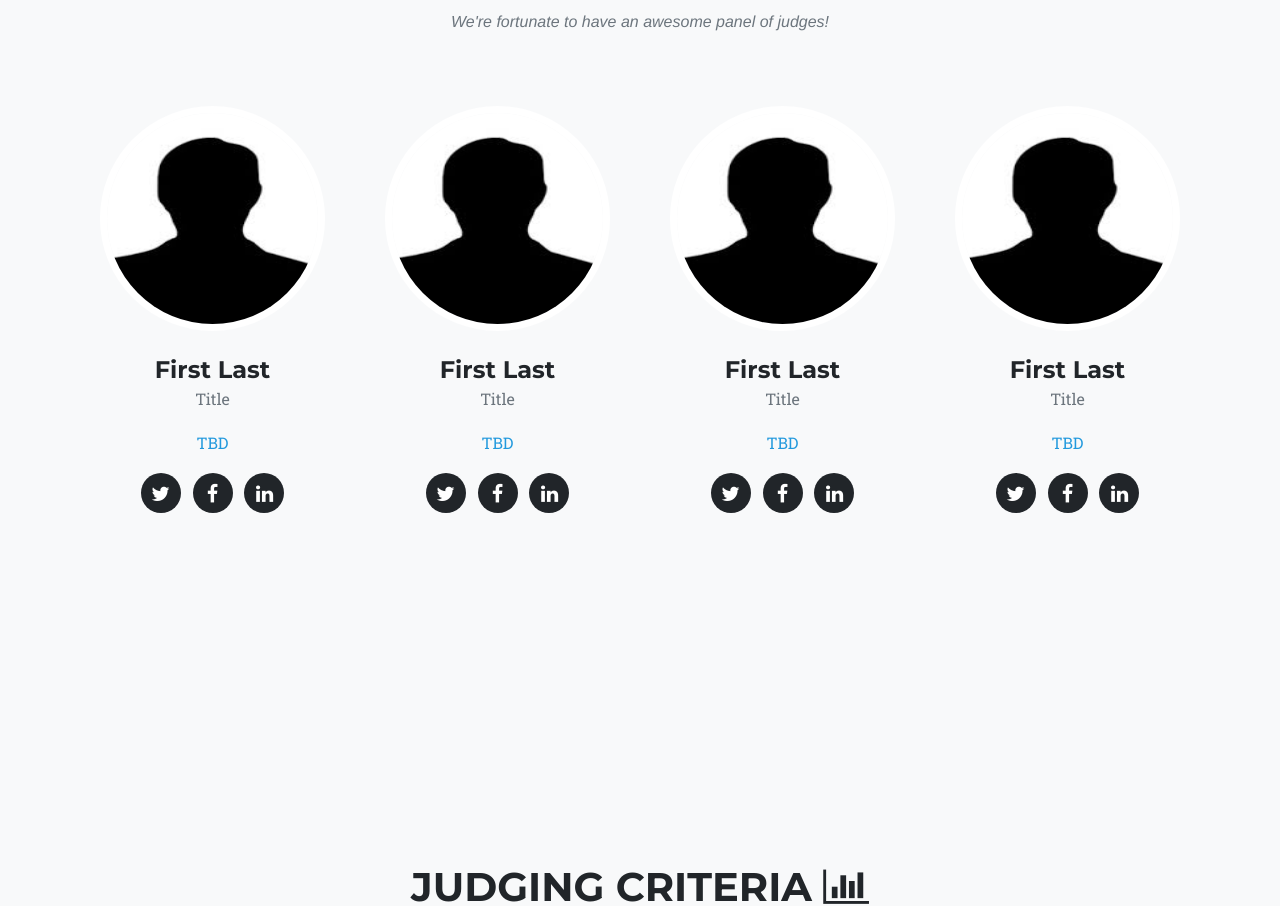
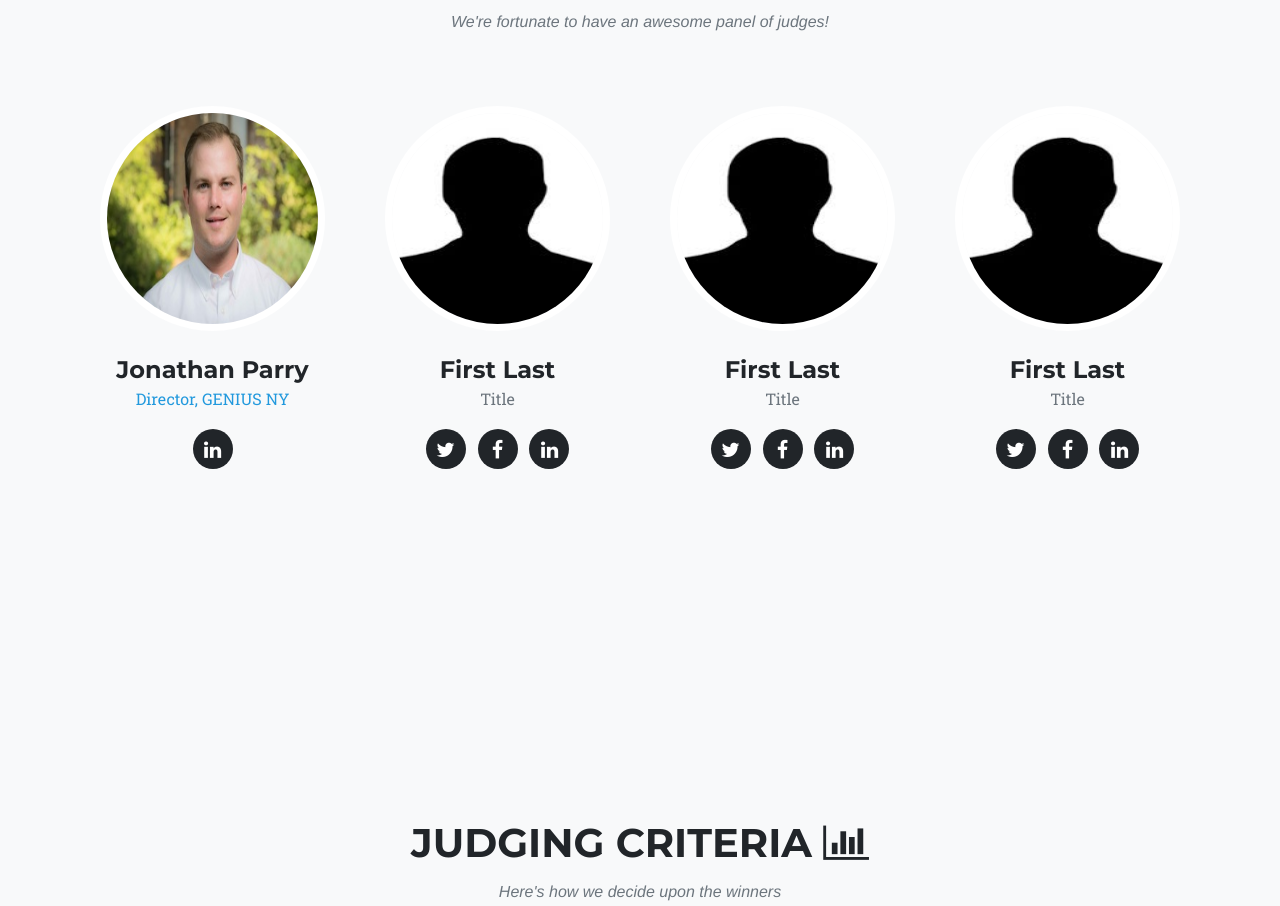
Before and after one commit to hackupstate/hackupstate-website-archived-1-30-2019, a website: page xi/index.html in a window 1280 px wide. Shown: the part 3155-4061 px from the top of the page. Drawn offline with Linux system fonts and the light colour scheme; a web font is replaced by a local one.

Commit message:
add jon as judge

```diff
--- a/xi/index.html
+++ b/xi/index.html
@@ -79,7 +79,7 @@
         <div class="intro-lead-in">April 14 and 15th, 2018</div>
         <div class="intro-lead-in"><a href="https://www.google.com/maps/dir/''/the+technology+garden/data=!4m5!4m4!1m0!1m2!1m1!1s0x89d9f3be64671fcb:0xd90a35d916f066ff?sa=X&ved=0ahUKEwjp9r3xg_bYAhVL0YMKHXN0B10Q9RcIlwEwEA" target="_blank">The Technology Garden, Syracuse NY</a></div>
         <a class="btn btn-primary btn-xl text-uppercase js-scroll-trigger m-3" href="https://docs.google.com/forms/d/e/1FAIpQLSdqvgAM1M0LA_rorcHEeGRW9ptg88Lhjx-sDSzzhTjJDELJ6w/viewform?usp=send_form" target="_blank">Sign Up</a>
-        <a class="btn btn-primary btn-xl text-uppercase js-scroll-trigger m-3" href="#">Sponsor</a>
+        <a class="btn btn-primary btn-xl text-uppercase js-scroll-trigger m-3" href="../become-a-sponsor.html">Sponsor</a>
         <a class="btn btn-primary btn-xl text-uppercase js-scroll-trigger m-3" href="http://hackathonmatch.com/hackathons/hackupstate-xi" target="_blank">Find a team</a>
         <a class="btn btn-primary btn-xl text-uppercase js-scroll-trigger m-3" href="#" target="_blank">Projects</a>
       </div>
@@ -245,12 +245,28 @@
       <div class="row">
         <div class="col-sm-3">
           <div class="team-member">
+            <img class="mx-auto rounded-circle" src="../xi/judges/jonparry.jpg" alt="">
+            <h4>Jonathan Parry</h4>
+            <p class="text-muted"><a href="http://www.geniusny.com/" target="_blank">Director, GENIUS NY</a></p>
+            <ul class="list-inline social-buttons">
+              <!-- <li class="list-inline-item">
+                <a href="#">
+                  <i class="fa fa-twitter"></i>
+                </a>
+              </li> -->
+              <li class="list-inline-item">
+                <a href="https://www.linkedin.com/in/parry85/">
+                  <i class="fa fa-linkedin"></i>
+                </a>
+              </li>
+            </ul>
+          </div>
+        </div>
+        <div class="col-sm-3">
+          <div class="team-member">
             <img class="mx-auto rounded-circle" src="../img/xi/judges/placeholder-person.jpeg" alt="">
             <h4>First Last</h4>
             <p class="text-muted">Title</p>
-            <p class="text-muted">
-              <a href="" target="_blank">TBD</a>
-            </p>
             <ul class="list-inline social-buttons">
               <li class="list-inline-item">
                 <a href="#">
@@ -275,36 +291,6 @@
             <img class="mx-auto rounded-circle" src="../img/xi/judges/placeholder-person.jpeg" alt="">
             <h4>First Last</h4>
             <p class="text-muted">Title</p>
-            <p class="text-muted">
-                <a href="" target="_blank">TBD</a>
-              </p>
-            <ul class="list-inline social-buttons">
-              <li class="list-inline-item">
-                <a href="#">
-                  <i class="fa fa-twitter"></i>
-                </a>
-              </li>
-              <li class="list-inline-item">
-                <a href="#">
-                  <i class="fa fa-facebook"></i>
-                </a>
-              </li>
-              <li class="list-inline-item">
-                <a href="#">
-                  <i class="fa fa-linkedin"></i>
-                </a>
-              </li>
-            </ul>
-          </div>
-        </div>
-        <div class="col-sm-3">
-          <div class="team-member">
-            <img class="mx-auto rounded-circle" src="../img/xi/judges/placeholder-person.jpeg" alt="">
-            <h4>First Last</h4>
-            <p class="text-muted">Title</p>
-            <p class="text-muted">
-                <a href="" target="_blank">TBD</a>
-              </p>
             <ul class="list-inline social-buttons">
               <li class="list-inline-item">
                 <a href="#">
@@ -330,9 +316,6 @@
               <img class="mx-auto rounded-circle" src="../img/xi/judges/placeholder-person.jpeg" alt="">
               <h4>First Last</h4>
               <p class="text-muted">Title</p>
-              <p class="text-muted">
-                  <a href="" target="_blank">TBD</a>
-                </p>
               <ul class="list-inline social-buttons">
                 <li class="list-inline-item">
                   <a href="#">
```
Also changed, not shown: xi/judges/jonparry.jpg (added).
